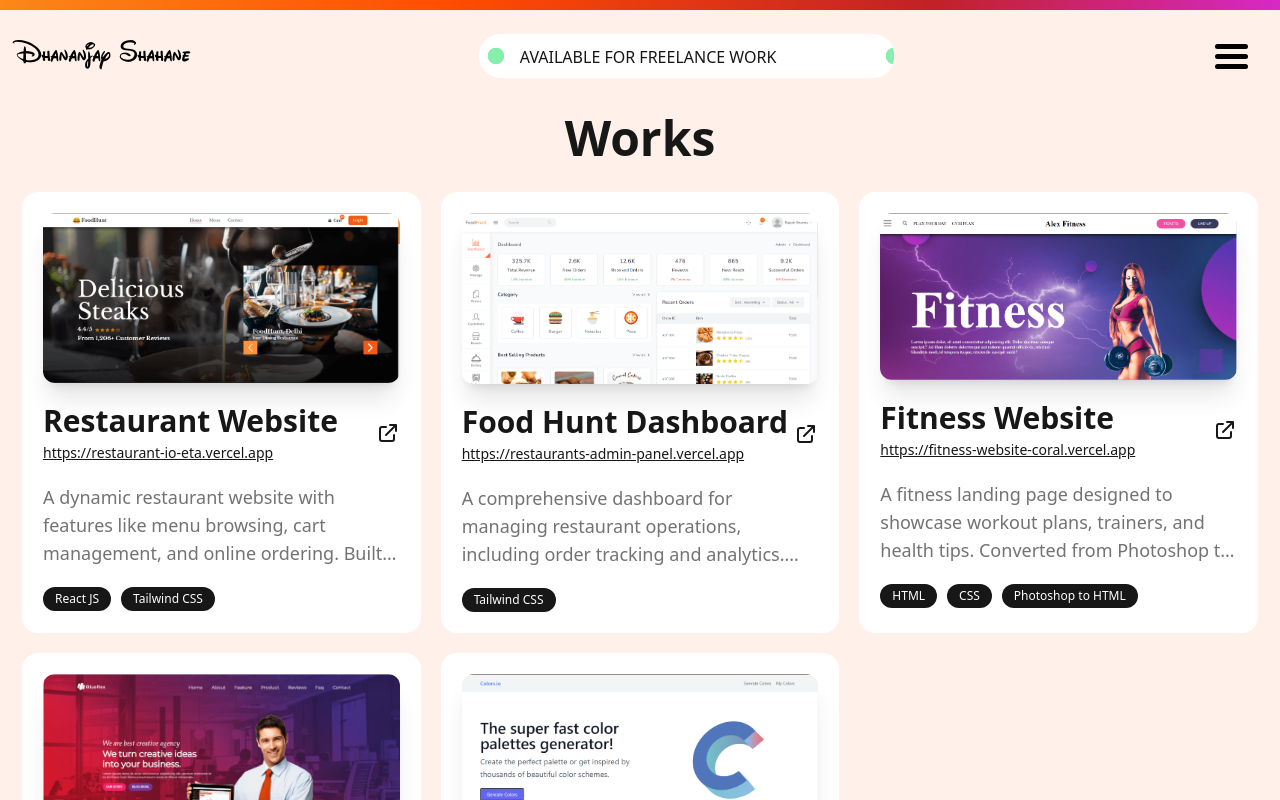
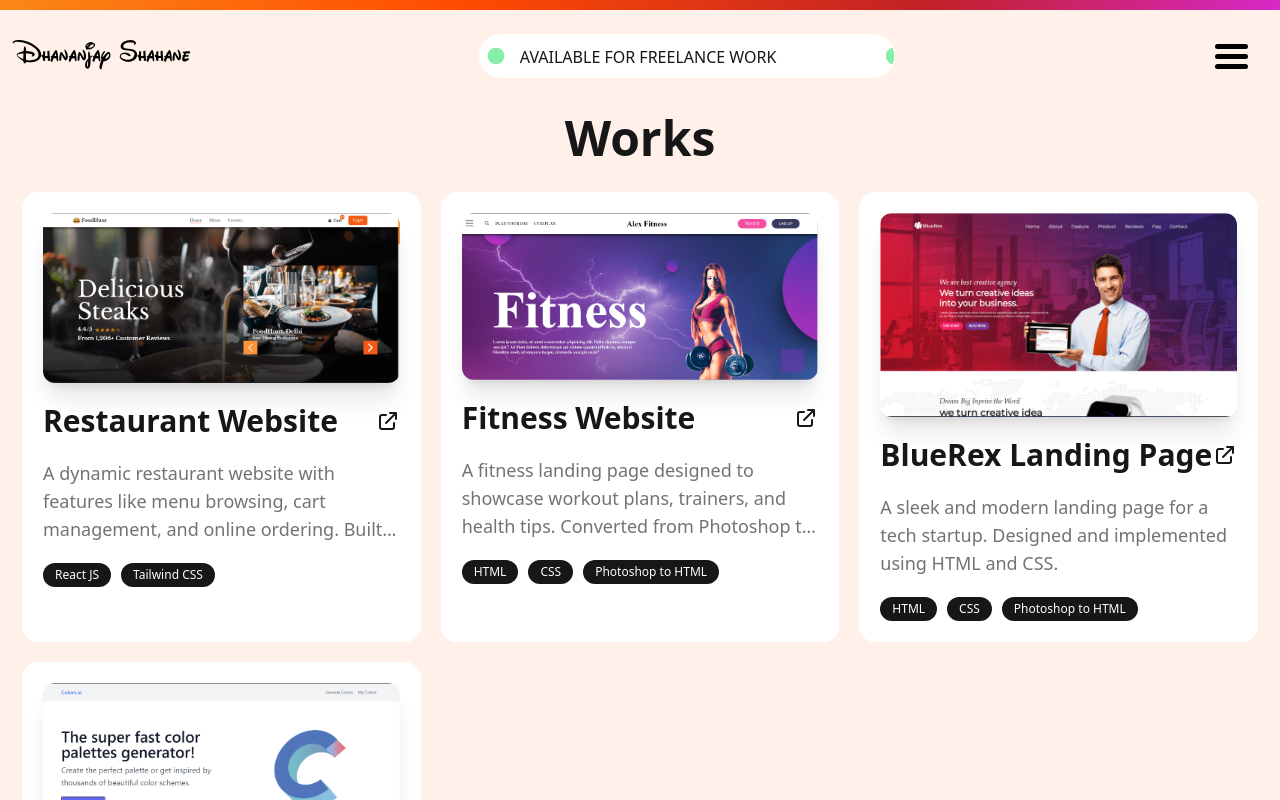
Before and after one commit to dhananjay-shahane/dhananjayshahane, a React (Vite) app: page /projects in a window 1280 px wide. Shown: the top 800 px of the page. Built offline with nearby package versions, Linux system fonts and the light colour scheme.

Commit message:
updating file changing content

```diff
--- a/index.html
+++ b/index.html
@@ -4,6 +4,18 @@
 <head>
   <meta charset="UTF-8" />
   <meta name="viewport" content="width=device-width, initial-scale=1.0" />
+  <meta name="title" content="Dhananjay Shahane - Frontend Developer">
+  <meta name="description"
+    content="Hi, I'm Dhananjay Shahane, a Frontend Developer with 2 years of experience specializing in React.js, Tailwind CSS, and building modern web applications.">
+  <meta name="keywords" content="Dhananjay Shahane, Frontend Developer, React.js, Portfolio, Tailwind CSS, JavaScript">
+  <meta name="author" content="Dhananjay Shahane">
+  <meta property="og:image" content="https://dhananjayshahane.vercel.app/dhananjay-shahane.jpg">
+  <meta property="og:title" content="Dhananjay Shahane - Frontend Developer">
+  <meta property="og:description"
+    content="Explore my portfolio showcasing expertise in React.js, Tailwind CSS, and building modern web applications.">
+  <meta property="og:url" content="https://dhananjayshahane.vercel.app">
+  <meta property="og:type" content="website">
+
   <link rel="shortcut icon" href="./src/assets/img/main_logo.png" type="image/x-icon">
   <title>Dhananjay | Software Engineer</title>
   <link rel="preload" href="https://fonts.googleapis.com">
@@ -13,6 +25,27 @@
   <noscript>
     <link rel="preload" href="./src/assets/css/style.css">
   </noscript>
+  <script type="application/ld+json">
+    {
+      "@context": "https://schema.org",
+      "@type": "Person",
+      "name": "Dhananjay Shahane",
+      "image": "https://dhananjayshahane.vercel.app/dhananjay-shahane.jpg",
+      "url": "https://dhananjayshahane.vercel.app",
+      "jobTitle": "Frontend Developer",
+      "description": "Frontend Developer with 2 years of experience in HTML, CSS, React.js, and Node.js.",
+      "worksFor": {
+        "@type": "Organization",
+        "name": "Freelancer"
+      },
+      "sameAs": [
+        "https://www.linkedin.com/in/dhananjayshahane",
+        "https://github.com/DhananjayShahane",
+        "https://www.instagram.com/shahane.dhananjay"
+      ]
+    }
+  </script>
+
 </head>
 
 <body class="relative">
@@ -26,10 +59,10 @@
   <script>
 
     // if (process.env.NODE_ENV !== 'production') {
-      console.log(
-        "%c Dhananjay Shahane",
-        "font-weight: bold; font-size: 50px; font-family: 'Arial', sans-serif; color: #FF5733; text-shadow: 2px 2px 0 #00A896, 4px 4px 0 #FED766, 6px 6px 0 #F07167, 8px 8px 0 #ED553B, 10px 10px 0 #5BC0EB; margin-bottom: 12px; padding: 5%"
-      );
+    console.log(
+      "%c Dhananjay Shahane",
+      "font-weight: bold; font-size: 50px; font-family: 'Arial', sans-serif; color: #FF5733; text-shadow: 2px 2px 0 #00A896, 4px 4px 0 #FED766, 6px 6px 0 #F07167, 8px 8px 0 #ED553B, 10px 10px 0 #5BC0EB; margin-bottom: 12px; padding: 5%"
+    );
     // }
 
   </script>
--- a/src/Projects.jsx
+++ b/src/Projects.jsx
@@ -1,54 +1,6 @@
 import React from "react";
-import restaurantWebsiteImage from "./assets/img/restaurant-website.png";
-import fitnessWebsiteImage from "./assets/img/Fitness-website.png";
-import BlueRexWebsiteImage from "./assets/img/BlueRex-website.png";
-import FoodDahboardWebsiteImage from "./assets/img/Food-Dashboard.png";
-import colorsWebsiteImage from "./assets/img/Colors-website.png";
 import { Helmet } from 'react-helmet';
-
-// Array of project data
-const projects = [
-  {
-    title: "Restaurant Website",
-    image: restaurantWebsiteImage,
-    description:
-      "A dynamic restaurant website with features like menu browsing, cart management, and online ordering. Built using React JS and Tailwind CSS.",
-    tags: ["React JS", "Tailwind CSS"],
-    link: "https://restaurant-io-eta.vercel.app",
-  },
-  {
-    title: "Food Hunt Dashboard",
-    image: FoodDahboardWebsiteImage,
-    description:
-      "A comprehensive dashboard for managing restaurant operations, including order tracking and analytics. Developed with Tailwind CSS.",
-    tags: ["Tailwind CSS"],
-    link: "https://restaurants-admin-panel.vercel.app",
-  },
-  {
-    title: "Fitness Website",
-    image: fitnessWebsiteImage,
-    description:
-      "A fitness landing page designed to showcase workout plans, trainers, and health tips. Converted from Photoshop to HTML, using HTML and CSS.",
-    tags: ["HTML", "CSS", "Photoshop to HTML"],
-    link: "https://fitness-website-coral.vercel.app",
-  },
-  {
-    title: "BlueRex Landing Page",
-    image: BlueRexWebsiteImage,
-    description:
-      "A sleek and modern landing page for a tech startup. Designed and implemented using HTML and CSS.",
-    tags: ["HTML", "CSS", "Photoshop to HTML"],
-    link: "",
-  },
-  {
-    title: "Colors Website",
-    image: colorsWebsiteImage,
-    description:
-      "A vibrant website featuring color palettes and themes, with interactive elements. Developed with HTML, Tailwind CSS, and JavaScript.",
-    tags: ["HTML", "Tailwind CSS", "JavaScript"],
-    link: "https://colors-website-2023.vercel.app",
-  },
-];
+import { projects } from "./constant/constant"
 
 const Work = () => {
   return (
@@ -61,10 +13,11 @@ const Work = () => {
           Works
         </h1>
         <div className="grid grid-cols-1 gap-5 sm:gap-0 md:grid-cols-2 xl:grid-cols-3">
-          {projects.map((project,index)=>{
-            return(
+          {projects.map((project, index) => {
+            return (
               <a
                 href={project.link}
+                key={index}
                 target="_blank"
                 rel="noopener noreferrer"
                 className="group relative block h-full w-full p-0 sm:p-2.5"
@@ -90,9 +43,9 @@ const Work = () => {
                           <h1 className="font-epilogue text-xl font-semibold md:text-3xl">
                             {project.title}
                           </h1>
-                      <p className="text-sm underline">
+                          {/* <p className="text-sm underline">
                             {project.link}
-                      </p>
+                          </p> */}
                         </div>
                         <svg
                           stroke="currentColor"
--- a/src/components/ThemeSelector.jsx
+++ b/src/components/ThemeSelector.jsx
@@ -52,8 +52,8 @@ const ThemeSelectorPopup = ({ setIsOpen, handleSelectTheme }) => {
         <div className="flex flex-col items-center space-y-6">
           {/* First Theme */}
           <div className="flex items-center space-x-4">
-            <div className="bg-[#6a2c00] w-16 h-16 rounded-full border-4 border-white"></div>
-            <div className="bg-[#ffdb58] w-16 h-16 rounded-full border-4 border-white"></div>
+            <div className="bg-[#6a2c00] w-16 h-16 rounded-full border-4 border shadow-2xl"></div>
+            <div className="bg-[#ffdb58] w-16 h-16 rounded-full border-4 border shadow-2xl"></div>
             <motion.button
               className="bg-[#ff7f2a] text-white py-2 px-6 rounded-lg hover:bg-[#e66d1f]"
               whileTap={{ scale: 0.95 }}
@@ -66,8 +66,8 @@ const ThemeSelectorPopup = ({ setIsOpen, handleSelectTheme }) => {
 
           {/* Second Theme */}
           <div className="flex items-center space-x-4">
-            <div className="bg-[#2c003e] w-16 h-16 rounded-full border-4 border-white"></div>
-            <div className="bg-[#a233ff] w-16 h-16 rounded-full border-4 border-white"></div>
+            <div className="bg-[#2c003e] w-16 h-16 rounded-full border-4 border shadow-2xl"></div>
+            <div className="bg-[#a233ff] w-16 h-16 rounded-full border-4 border shadow-2xl"></div>
             <motion.button
               className="bg-[#502e80] text-white py-2 px-6 rounded-lg hover:bg-[#45266f]"
               whileTap={{ scale: 0.95 }}
@@ -80,8 +80,8 @@ const ThemeSelectorPopup = ({ setIsOpen, handleSelectTheme }) => {
 
           {/* Third Theme */}
           <div className="flex items-center space-x-4">
-            <div className="bg-[#2c2c2c] w-16 h-16 rounded-full border-4 border-white"></div>
-            <div className="bg-[#ffffff] w-16 h-16 rounded-full border-4 border-white"></div>
+            <div className="bg-[#2c2c2c] w-16 h-16 rounded-full border-4 border shadow-2xl"></div>
+            <div className="bg-[#ffffff] w-16 h-16 rounded-full border-4 border shadow-2xl"></div>
             <motion.button
               className="bg-[#333333] text-white py-2 px-6 rounded-lg hover:bg-[#292929]"
               whileTap={{ scale: 0.95 }}
--- a/src/constant/constant.jsx
+++ b/src/constant/constant.jsx
@@ -1,10 +1,18 @@
 import fitnessWebsiteImage from "../assets/img/Fitness-website.png";
 import BlueRexWebsiteImage from "../assets/img/BlueRex-website.png";
 import colorsWebsiteImage from "../assets/img/Colors-website.png";
-
+import restaurantWebsiteImage from "../assets/img/restaurant-website.png";
 
 // project details
 export const projects = [
+  {
+    title: "Restaurant Website",
+    image: restaurantWebsiteImage,
+    description:
+      "A dynamic restaurant website with features like menu browsing, cart management, and online ordering. Built using React JS and Tailwind CSS.",
+    tags: ["React JS", "Tailwind CSS"],
+    link: "https://restaurant-io-eta.vercel.app",
+  },
   {
     title: "Fitness Website",
     image: fitnessWebsiteImage,
@@ -40,77 +48,16 @@ export const skills = [
   { name: 'Bootstrap 5', logo: 'https://cdn.worldvectorlogo.com/logos/bootstrap-5-1.svg' },
   { name: 'Beginner React', logo: 'https://cdn.worldvectorlogo.com/logos/react-2.svg' },
   { name: 'Tailwind CSS', logo: 'https://cdn.worldvectorlogo.com/logos/tailwindcss.svg' },
-  { name: 'Beginner Node.js', logo: 'https://cdn.worldvectorlogo.com/logos/nodejs-icon.svg' },
+  // { name: 'Beginner Node.js', logo: 'https://cdn.worldvectorlogo.com/logos/nodejs-icon.svg' },
   { name: 'Beginner Motion', logo: 'https://cdn.worldvectorlogo.com/logos/framer-motion.svg' },
   { name: 'Photoshop To Html', logo: 'https://cdn.worldvectorlogo.com/logos/adobe-photoshop-2.svg' },
   { name: 'WordPress', logo: 'https://cdn.worldvectorlogo.com/logos/wordpress-icon.svg' },
 ];
 
-// my journey
-
-export const myJourney = [
-  {
-    year: 2017,
-    title: "Dream",
-    description:
-      "Aspiration to start a company that believes in infinite innovations. The dream took the best idea to deliver beautiful websites to clients by brainstorming and working tirelessly to make this dream come true.",
-    side: "left",
-  },
-  {
-    year: 2017,
-    title: "Beginning",
-    description:
-      "The first official website for a client delivered with extraordinary results.",
-    side: "right",
-  },
-  {
-    year: 2018,
-    title: "Achievement",
-    description:
-      "By working on some great projects, we accomplished much recognition as clients reacted to a new beginning.",
-    side: "left",
-  },
-  {
-    year: 2019,
-    title: "Unstoppable",
-    description:
-      "We delivered solutions during the global pandemic and went further to build a new era.",
-    side: "right",
-  },
-  {
-    year: 2020,
-    title: "A Company",
-    description:
-      "Completing several projects across various industries, Infynno saw unprecedented growth.",
-    side: "left",
-  },
-  {
-    year: 2021,
-    title: "Towards",
-    description:
-      "We set our sights on further expansion and delivering cutting-edge solutions.",
-    side: "right",
-  },
-  {
-    year: 2022,
-    title: "Infynno Owned Office",
-    description:
-      "We moved into our new office space, growing to meet increased demands.",
-    side: "left",
-  },
-  {
-    year: 2023,
-    title: "Expanding",
-    description:
-      "Further expansion with several new offices in different locations.",
-    side: "right",
-  },
-];
-
 export const experiences = [
   {
     company: "BR Tech Solutions Pvt. Ltd.",
-    location: "Remote",
+    location: "Remote, Ahmedabad Gujarat",
     position: "UI Developer",
     duration: "011/'23 - 09/'24",
     description:
```
Also changed, not shown: public/dhananjay-shahane.jpg (added). Lines whose indentation alone changed are shown as unchanged.
